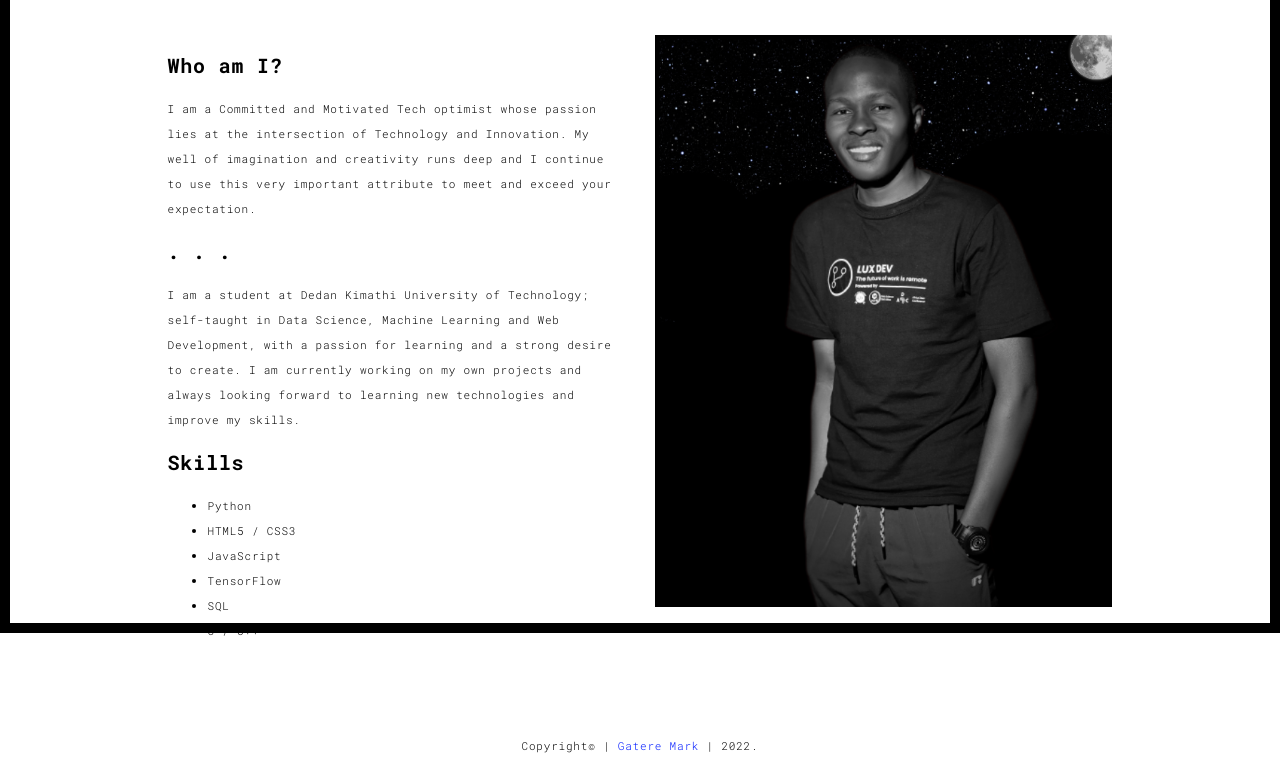
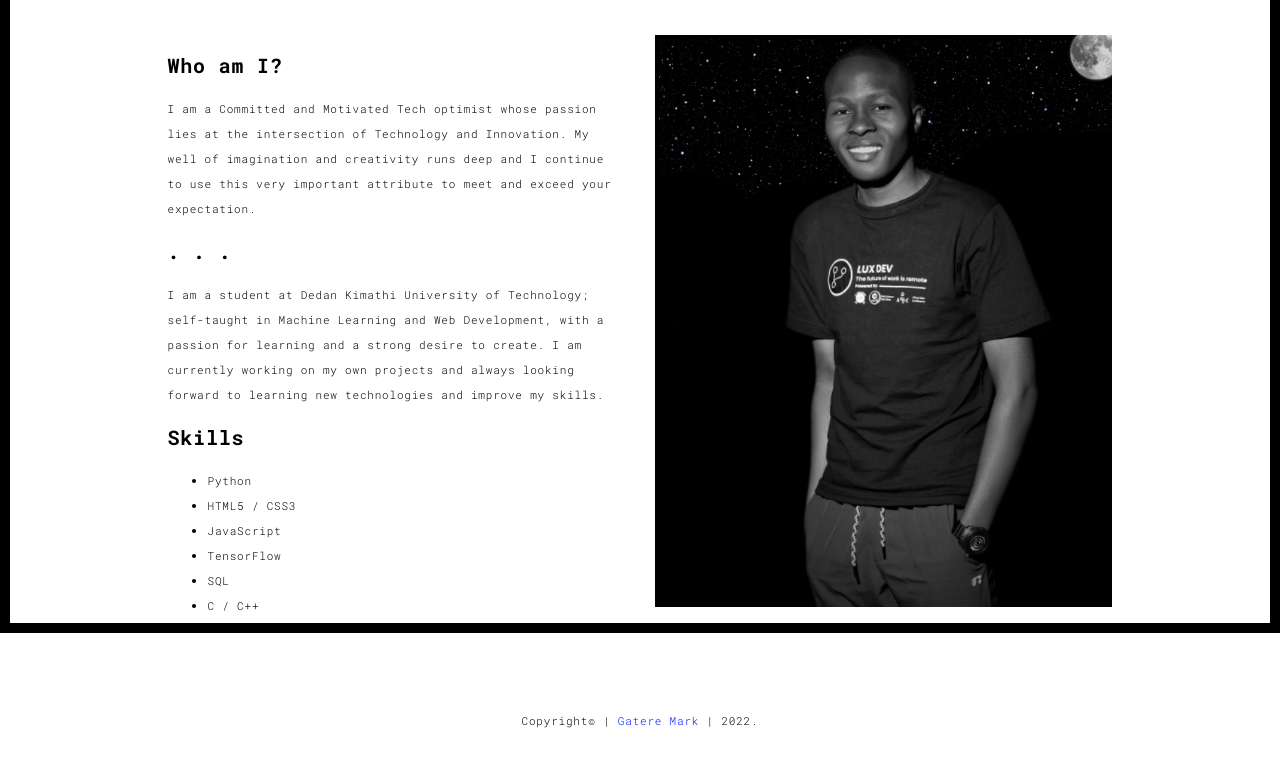
Before and after one commit to gateremark/gateremark, a plain HTML site: page about.html in a window 1280 px wide. Shown: the part 167-950 px from the top of the page. After the commit the page ends 925 px from the top, so only its background shows below. Drawn offline with Linux system fonts and the light colour scheme.

Commit message:
Updated the about.html

```diff
--- a/about.html
+++ b/about.html
@@ -66,7 +66,7 @@
                   <p>I am a Committed and Motivated Tech optimist whose passion lies at the intersection of Technology and Innovation.
                       My well of imagination and creativity runs deep and I continue to use this very important attribute to meet and exceed your expectation.</p>
                   <h3>. . .</h3>
-                  <p>I am a student at Dedan Kimathi University of Technology; self-taught in Data Science, Machine Learning and Web Development, with a passion for learning and a strong desire to create.
+                  <p>I am a student at Dedan Kimathi University of Technology; self-taught in Machine Learning and Web Development, with a passion for learning and a strong desire to create.
                       I am currently working on my own projects and always looking forward to learning new technologies and improve my skills.</p>
                   <h3>Skills</h3>
                   <p>
```
